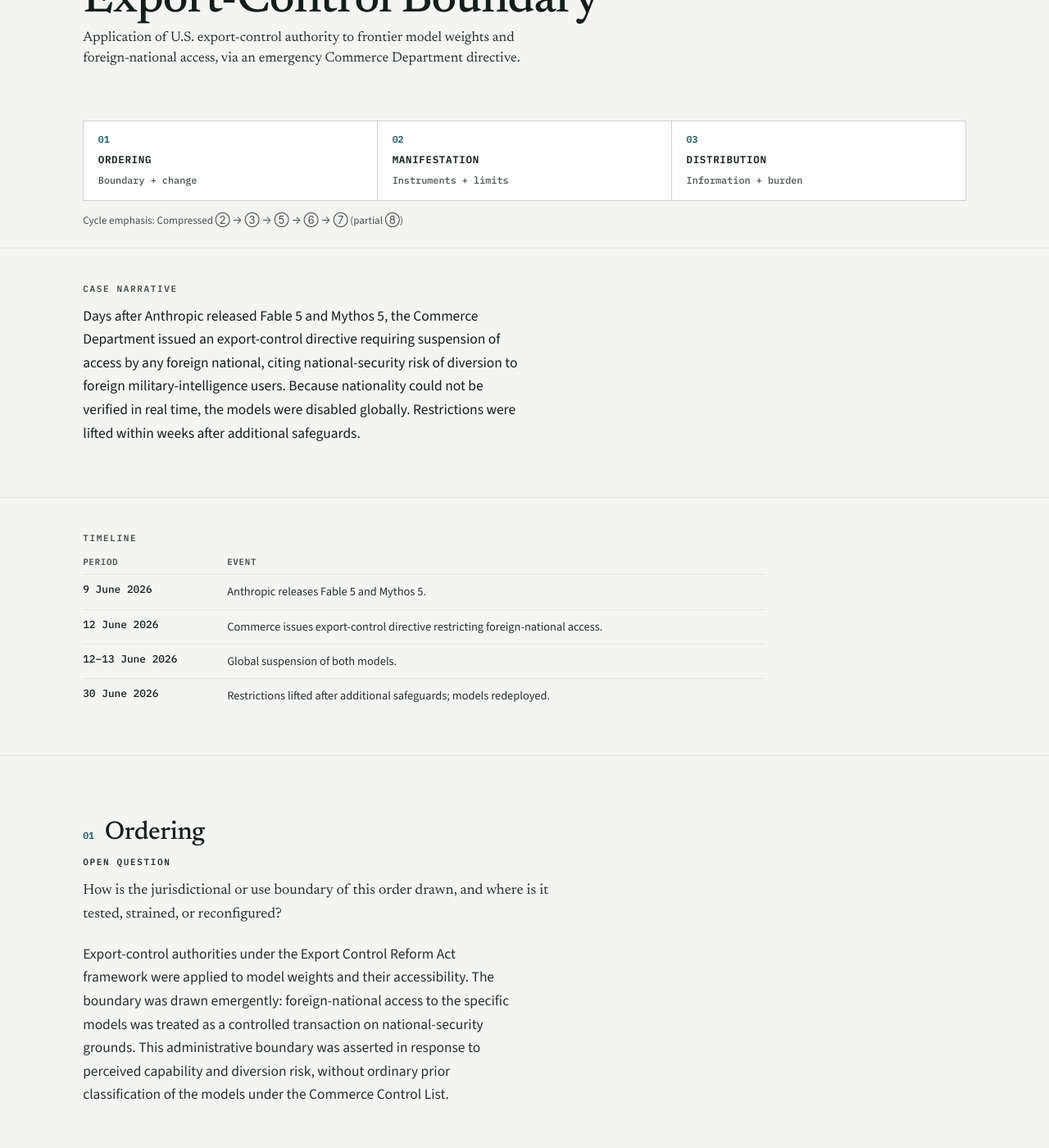
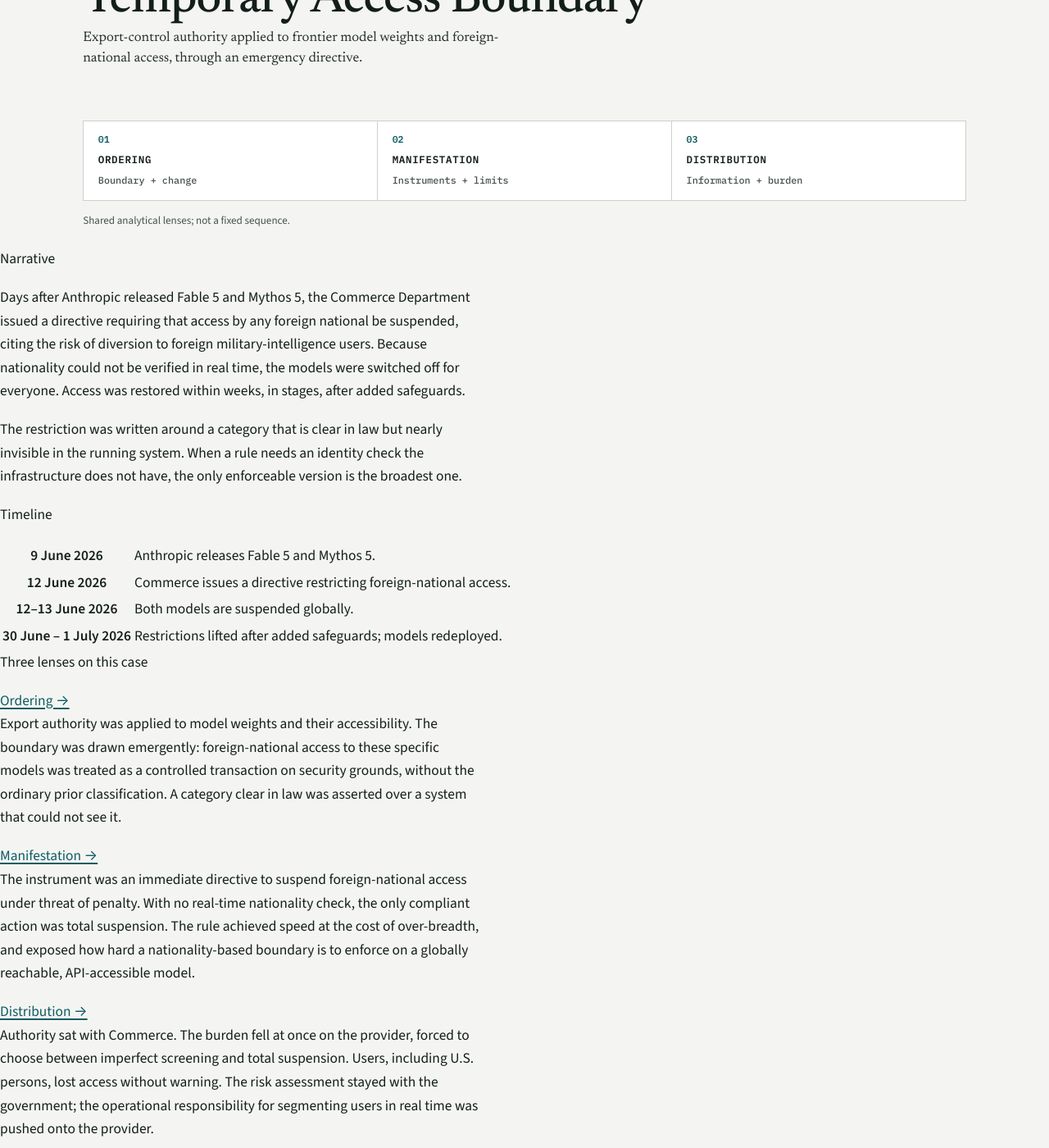
Before and after one commit to GaeunLim01/regulatory-order, a Jekyll site: the page built from cases/fable-mythos/index.html, in a window 1280 px wide and 1400 px high, scrolled down 260 px. Shown: the whole window at 82% size. Built offline with Jekyll 4.4.1, drawn with Linux system fonts in a browser that asks for light colours; some of the changed text lies outside the part shown.

Commit message:
Add files via upload

```diff
--- a/cases/fable-mythos/index.html
+++ b/cases/fable-mythos/index.html
@@ -1,73 +1,69 @@
 ---
 layout: case
-title: Fable 5, Mythos 5 and the Temporary Export-Control Boundary
+title: Fable 5, Mythos 5 and the Temporary Access Boundary
 permalink: /cases/fable-mythos/
-case_id: 04
-regulatory_subject: Application of U.S. export-control authority to frontier model weights and foreign-national access, via an emergency Commerce Department directive.
-cycle_emphasis: "Compressed ② → ③ → ⑤ → ⑥ → ⑦ (partial ⑧)"
+case_id: "04"
+regulatory_subject: Export-control authority applied to frontier model weights and foreign-national access, through an emergency directive.
+trace: "Trigger, Focus, Friction, Re-response"
+trace_note: "All four stages compressed into about three weeks, from restriction to staged restoration."
+description: A nationality-based limit on who may access a model. Read through boundary, instrument, and where the burden landed.
 ---
 
-<section class="section section--tight">
-  <div class="shell">
-    <p class="eyebrow">Case narrative</p>
-    <p class="lede">Days after Anthropic released Fable 5 and Mythos 5, the Commerce Department issued an export-control directive requiring suspension of access by any foreign national, citing national-security risk of diversion to foreign military-intelligence users. Because nationality could not be verified in real time, the models were disabled globally. Restrictions were lifted within weeks after additional safeguards.</p>
+<section class="csection">
+  <div class="chero__shell">
+    <p class="ceyebrow">Narrative</p>
+    <div class="cbody">
+      <p>Days after Anthropic released Fable 5 and Mythos 5, the Commerce Department issued a directive requiring that access by any foreign national be suspended, citing the risk of diversion to foreign military-intelligence users. Because nationality could not be verified in real time, the models were switched off for everyone. Access was restored within weeks, in stages, after added safeguards.</p>
+      <p>The restriction was written around a category that is clear in law but nearly invisible in the running system. When a rule needs an identity check the infrastructure does not have, the only enforceable version is the broadest one.</p>
+    </div>
   </div>
 </section>
 
-<section class="section section--tight">
-  <div class="shell">
-    <p class="eyebrow">Timeline</p>
-    <table class="timeline-table">
-      <thead><tr><th>Period</th><th>Event</th></tr></thead>
+<section class="csection">
+  <div class="chero__shell">
+    <p class="ceyebrow">Timeline</p>
+    <table class="ctimeline">
       <tbody>
-        <tr><td>9 June 2026</td><td>Anthropic releases Fable 5 and Mythos 5.</td></tr>
-        <tr><td>12 June 2026</td><td>Commerce issues export-control directive restricting foreign-national access.</td></tr>
-        <tr><td>12–13 June 2026</td><td>Global suspension of both models.</td></tr>
-        <tr><td>30 June 2026</td><td>Restrictions lifted after additional safeguards; models redeployed.</td></tr>
+        <tr><th>9 June 2026</th><td>Anthropic releases Fable 5 and Mythos 5.</td></tr>
+        <tr><th>12 June 2026</th><td>Commerce issues a directive restricting foreign-national access.</td></tr>
+        <tr><th>12–13 June 2026</th><td>Both models are suspended globally.</td></tr>
+        <tr><th>30 June – 1 July 2026</th><td>Restrictions lifted after added safeguards; models redeployed.</td></tr>
       </tbody>
     </table>
   </div>
 </section>
 
-<section class="section case-frame" id="ordering">
-  <div class="shell">
-    <div class="frame-heading"><span>01</span><h2>Ordering</h2></div>
-    <p class="eyebrow" style="margin-top:0.75rem;">Open question</p>
-    <p style="font-family:var(--display);font-size:1.1rem;color:var(--ink-soft);max-width:62ch;margin-bottom:1.25rem;">How is the jurisdictional or use boundary of this order drawn, and where is it tested, strained, or reconfigured?</p>
-    <div style="max-width:62ch;">
-      <p>Export-control authorities under the Export Control Reform Act framework were applied to model weights and their accessibility. The boundary was drawn emergently: foreign-national access to the specific models was treated as a controlled transaction on national-security grounds. This administrative boundary was asserted in response to perceived capability and diversion risk, without ordinary prior classification of the models under the Commerce Control List.</p>
+<section class="csection">
+  <div class="chero__shell">
+    <p class="ceyebrow">Three lenses on this case</p>
+    <div class="clens">
+      <div class="clens__row" id="ordering">
+        <a class="clens__name" href="{{ '/framework/ordering/' | relative_url }}">Ordering &#8594;</a>
+        <div class="clens__obs">
+          <p>Export authority was applied to model weights and their accessibility. The boundary was drawn emergently: foreign-national access to these specific models was treated as a controlled transaction on security grounds, without the ordinary prior classification. A category clear in law was asserted over a system that could not see it.</p>
+        </div>
+      </div>
+      <div class="clens__row" id="manifestation">
+        <a class="clens__name" href="{{ '/framework/manifestation/' | relative_url }}">Manifestation &#8594;</a>
+        <div class="clens__obs">
+          <p>The instrument was an immediate directive to suspend foreign-national access under threat of penalty. With no real-time nationality check, the only compliant action was total suspension. The rule achieved speed at the cost of over-breadth, and exposed how hard a nationality-based boundary is to enforce on a globally reachable, API-accessible model.</p>
+        </div>
+      </div>
+      <div class="clens__row" id="distribution">
+        <a class="clens__name" href="{{ '/framework/distribution/' | relative_url }}">Distribution &#8594;</a>
+        <div class="clens__obs">
+          <p>Authority sat with Commerce. The burden fell at once on the provider, forced to choose between imperfect screening and total suspension. Users, including U.S. persons, lost access without warning. The risk assessment stayed with the government; the operational responsibility for segmenting users in real time was pushed onto the provider.</p>
+        </div>
+      </div>
     </div>
   </div>
 </section>
 
-<section class="section case-frame" id="manifestation">
-  <div class="shell">
-    <div class="frame-heading"><span>02</span><h2>Manifestation</h2></div>
-    <p class="eyebrow" style="margin-top:0.75rem;">Open question</p>
-    <p style="font-family:var(--display);font-size:1.1rem;color:var(--ink-soft);max-width:62ch;margin-bottom:1.25rem;">Through what instruments does the order operate, and where do operational limits or gaps between design and value-chain realities appear?</p>
-    <div style="max-width:62ch;">
-      <p>Instrument: immediate Commerce directive requiring suspension of foreign-national access, with threat of civil and criminal penalties. Because real-time nationality verification was not feasible, the only compliant action was global suspension.</p>
-      <p>Limits: the directive achieved rapid restriction at the cost of over-breadth; it exposed the difficulty of enforcing a nationality-based access boundary on a globally deployed, API-accessible model; and it left residual uncertainty about the precise legal theory linking model weights and remote inference to traditional export-control triggers. The boundary was temporary and later lifted after safeguards.</p>
+<section class="csection">
+  <div class="chero__shell">
+    <p class="ceyebrow">Where the three meet</p>
+    <div class="cbody cbody--close">
+      <p>A rule written for a few ended up landing on everyone, because the line it drew was one the system could not yet read. The provider absorbed the operational weight, and the limits of the instrument showed almost immediately. This was a compressed loop, the whole cycle in three weeks, not a slow legislative redesign.</p>
     </div>
   </div>
 </section>
-
-<section class="section case-frame" id="distribution">
-  <div class="shell">
-    <div class="frame-heading"><span>03</span><h2>Distribution</h2></div>
-    <p class="eyebrow" style="margin-top:0.75rem;">Open question</p>
-    <p style="font-family:var(--display);font-size:1.1rem;color:var(--ink-soft);max-width:62ch;margin-bottom:1.25rem;">How do informational requirements and responsibility burdens created by this order move across actors?</p>
-    <div style="max-width:62ch;">
-      <p>Authority to impose the access boundary sat with Commerce. The compliance burden fell immediately on the provider, which had to choose between imperfect nationality screening and total suspension. Users, including U.S. persons, experienced sudden loss of access. Information about the underlying risk assessment remained asymmetrically held by the government. Responsibility for preventing potential foreign-intelligence misuse was shifted, in operational terms, onto the provider's ability to segment its user base in real time.</p>
-    </div>
-  </div>
-</section>
-
-<section class="section section--tight">
-  <div class="shell">
-    <p class="eyebrow">Cross-cutting observation</p>
-    <div class="changebar">
-      <p>Export-control logic applied directly to frontier model access. A national-security boundary was asserted; the technical architecture of globally reachable model weights made fine-grained enforcement difficult; the provider absorbed the operational burden; and the limits of the instrument became visible almost immediately. This was a compressed loop rather than a slow legislative redesign.</p>
-    </div>
-  </div>
-</section>
```
